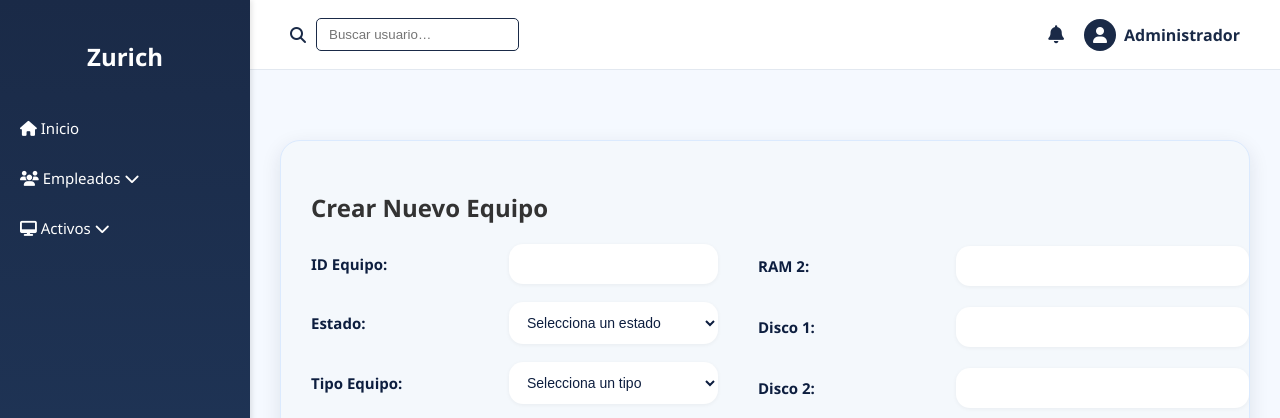
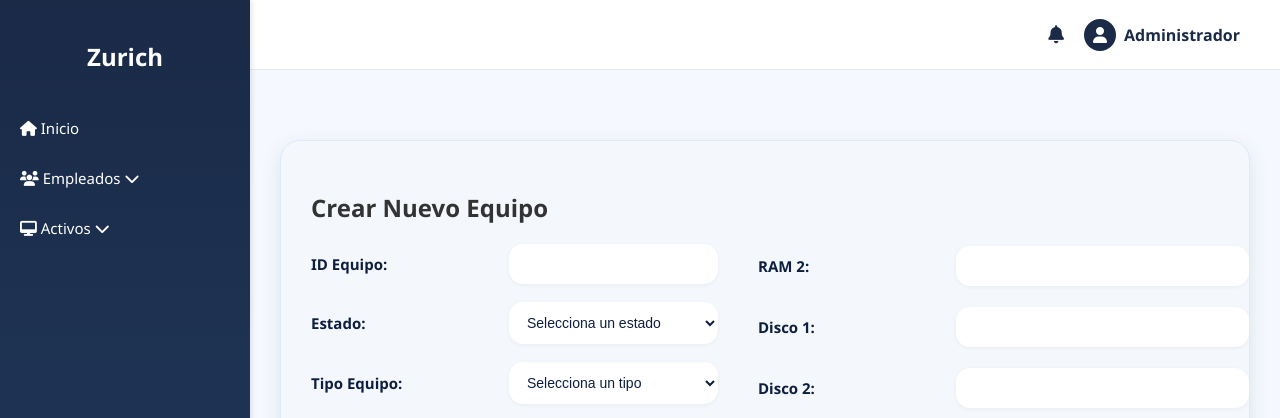
Before and after one commit to malwwwwww/ZurichWeb_DB, a Django app: page /activos/EQUIPOS/gestionar/ in a window 1280 px wide. Shown: the top 418 px of the page. Run offline with Django 5.2, Linux system fonts and the light colour scheme.

Commit message:
Version 4 Correccion Barra de Busqueda

```diff
--- a/empleados/templates/empleados/base.html
+++ b/empleados/templates/empleados/base.html
@@ -79,8 +79,6 @@
     </nav>
     <header class="header">
         <div style="display:flex;align-items:center;gap:10px;">
-            <i class="fas fa-search" style="color:#1a2a47;"></i>
-            <input type="text" placeholder="Buscar usuario…" style="padding:8px 12px;border:1px solid #1a2a47;border-radius:5px;outline:none;">
         </div>
         <div style="display:flex;align-items:center;gap:20px;">
             <i class="fas fa-bell" style="font-size:18px;color:#1a2a47;cursor:pointer;"></i>
```
